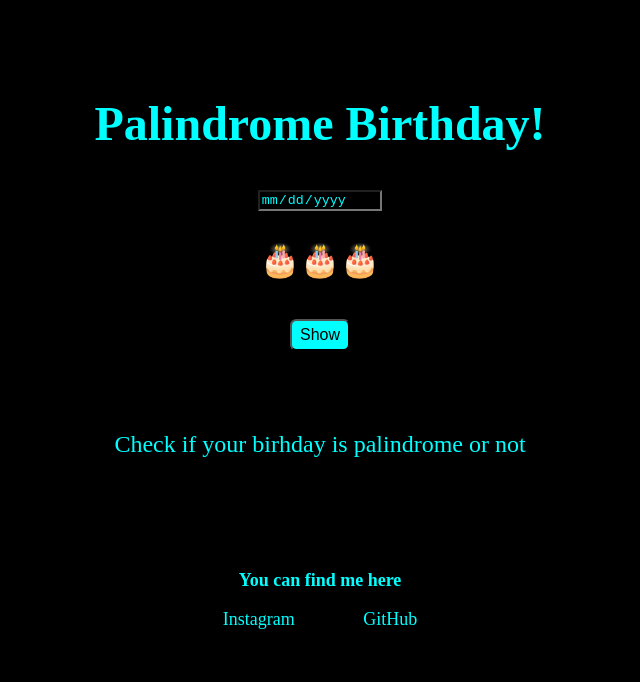
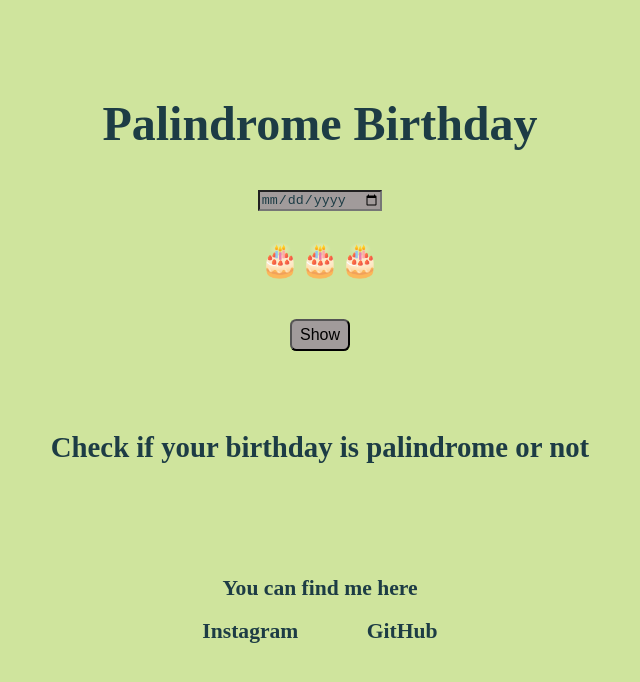
Before and after one commit to Shivam9973/neocamp-Is-Your-Birthday-A-Palindrome, a plain HTML site: page index.html in a window 1280 px wide. Shown: the whole page, without its empty margins (320-960 px from the left). Drawn offline with Linux system fonts and the light colour scheme.

Commit message:
initial commit

```diff
--- a/index.html
+++ b/index.html
@@ -9,11 +9,11 @@
 </head>
 
 <body>
-    <h1> Palindrome Birthday! </h1>
+    <h1> Palindrome Birthday </h1>
     <input type="date" id="birthday-input" />
     <h1 id="emoji">🎂🎂🎂</h1>
     <button id="show-btn"> Show</button>
-    <p id="result">Check if your birhday is palindrome or not</p>
+    <p id="result">Check if your birthday is palindrome or not</p>
 
 
     <footer class="footer">
--- a/styles.css
+++ b/styles.css
@@ -1,7 +1,7 @@
 body {
-    background-color: black;
+    background-color: #cfe49d;
     text-align: center;
-    color: cyan;
+    color: #1d3c45;
     padding: 4rem;
     font-size: x-large;
     margin: auto;
@@ -16,13 +16,13 @@ body {
     padding-left: 0.5rem;
     border-radius: 0.4rem;
     font-size: medium;
-    background-color: cyan;
+    background-color: rgb(161, 155, 155);
     margin-top: 2rem;
 }
 
 #birthday-input {
-    background-color: black;
-    color: cyan;
+    background-color: rgb(161, 155, 155);
+    color: #1d3c45;
 }
 
 #emoji {
@@ -31,6 +31,8 @@ body {
 }
 
 #result {
+    font-size: larger;
+    font-weight: bolder;
     margin: 5rem;
 }
 
@@ -49,7 +51,7 @@ body {
 }
 
 .footer {
-    color: cyan;
+    color: #1d3c45;
     padding: 1rem 05rem;
     text-align: center;
     font-size: large;
@@ -57,8 +59,9 @@ body {
 }
 
 .footer .link {
-    color: cyan;
-    font-size: large;
+    font-weight: bolder;
+    color: #1d3c45;
+    font-size: larger;
 }
 
 .footer .social-link {
@@ -71,7 +74,7 @@ body {
 
 .footer .footer-header {
     font-weight: bolder;
-    font-size: large;
-    color: cyan;
+    font-size: larger;
+    color: #1d3c45;
     padding-top: 1rem;
 }
```
